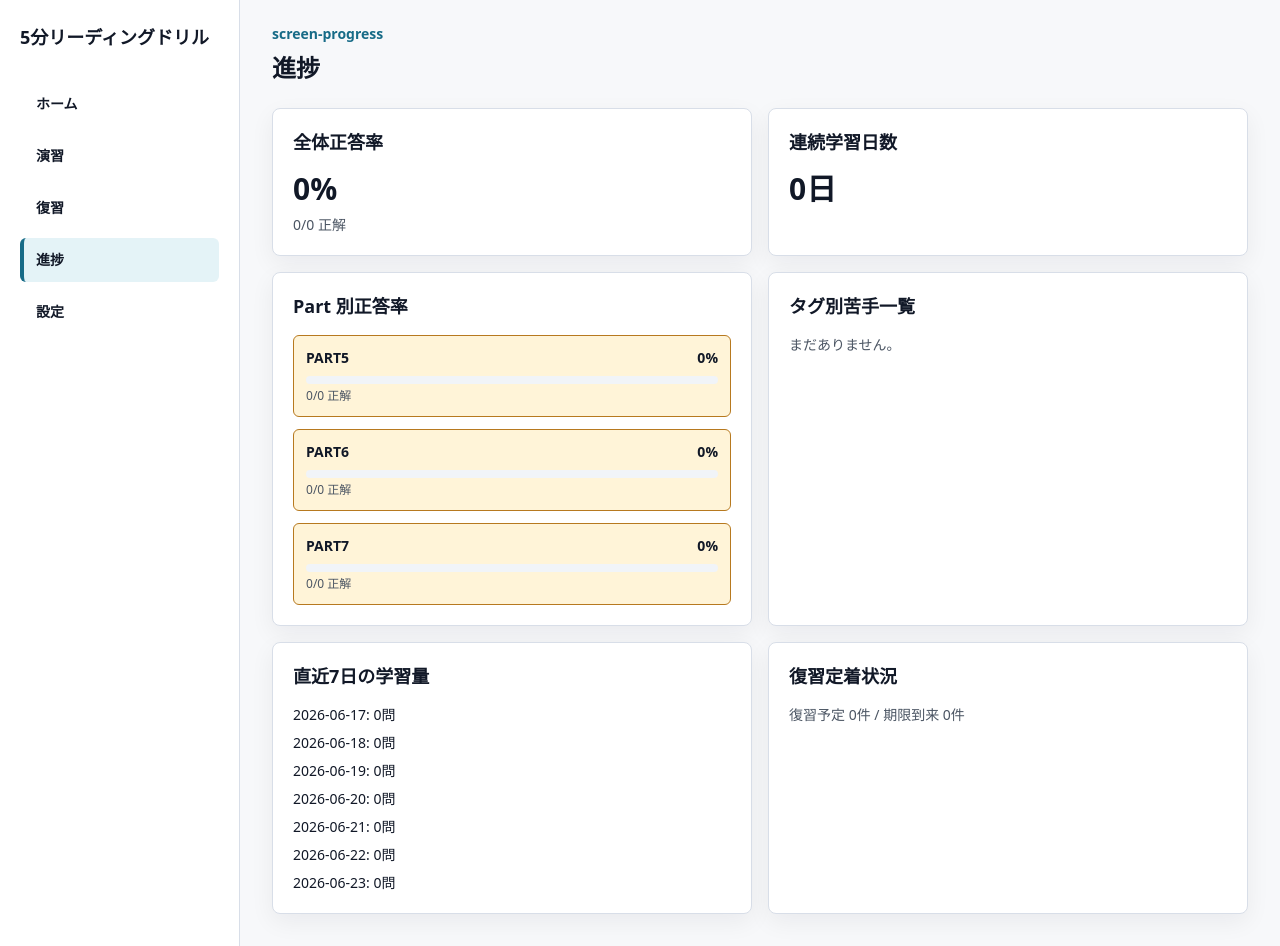
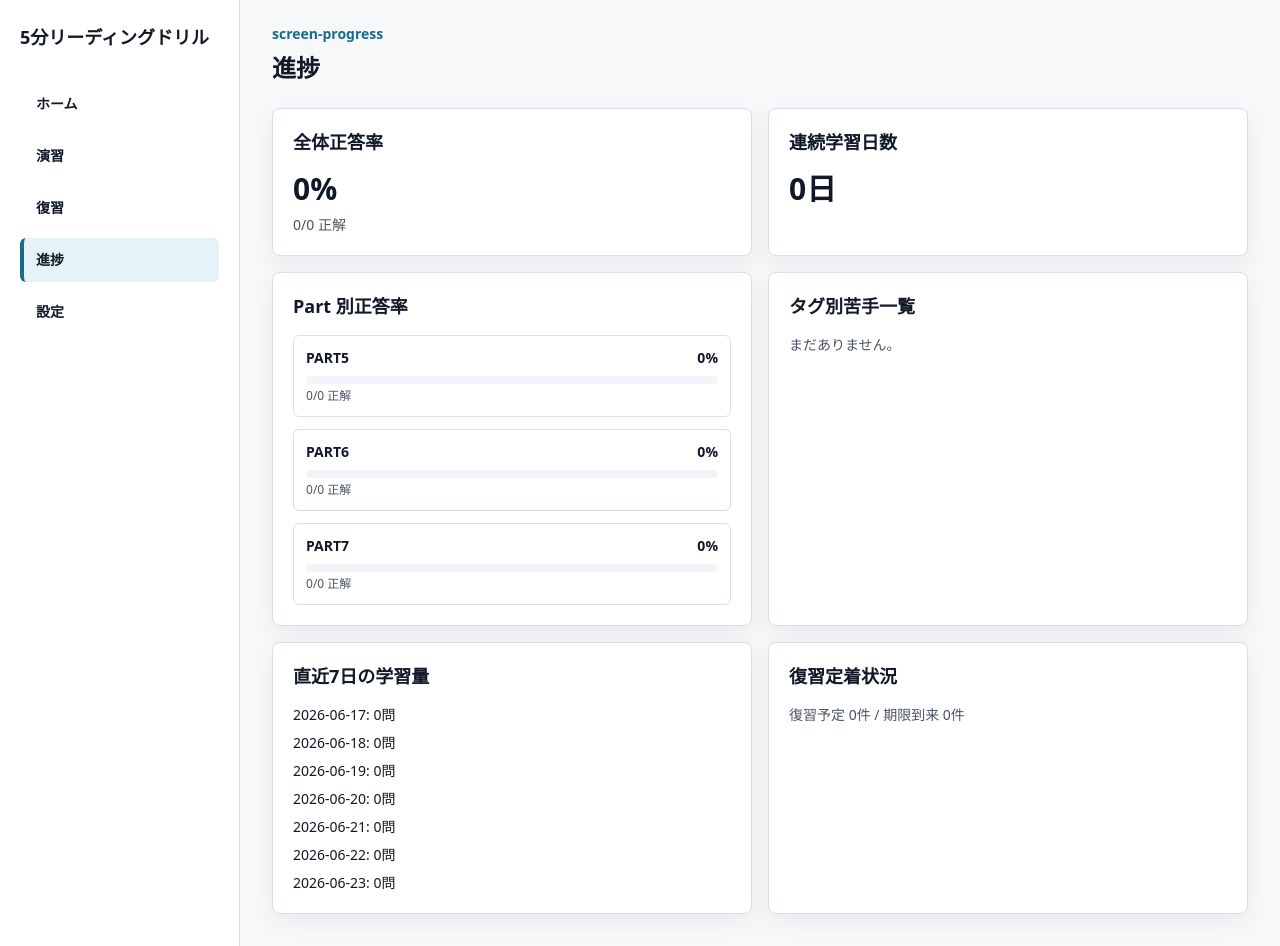
Before and after one commit to komavideo/nextjs-toeic, a Next.js app in the folder web/: page /progress in a window 1280 px wide. Built offline with nearby package versions, Linux system fonts and the light colour scheme.

Commit message:
fix: 進捗表示と復習予定追加数のロジック不具合を修正

```diff
--- a/web/components/practice/PracticeClient.tsx
+++ b/web/components/practice/PracticeClient.tsx
@@ -307,7 +307,12 @@ export function PracticeClient() {
         const { [srsResult.questionId]: _removed, ...restSrs } = nextProgress.srs;
         nextProgress = { ...nextProgress, srs: restSrs };
       } else {
-        reviewScheduledCount += 1;
+        // 既に SRS 登録済みの問題は「追加」ではなく再スケジュールのため、
+        // 新規に復習予定へ登録される問題のみをカウントする。
+        if (!(answer.questionId in nextProgress.srs)) {
+          reviewScheduledCount += 1;
+        }
+
         nextProgress = {
           ...nextProgress,
           srs: {
--- a/web/components/progress/PartPerformance.tsx
+++ b/web/components/progress/PartPerformance.tsx
@@ -5,12 +5,19 @@ type PartPerformanceProps = {
 };
 
 export function PartPerformance({ statistics }: PartPerformanceProps) {
-  const lowestAccuracy = Math.min(...statistics.map((statistic) => statistic.accuracy));
+  // 未回答（answered === 0）の Part は accuracy が 0 となり「最も苦手」と誤判定されるため、
+  // 回答実績のある Part のみを最低正答率の比較対象にする。
+  const answeredStatistics = statistics.filter((statistic) => statistic.answered > 0);
+  const lowestAccuracy =
+    answeredStatistics.length > 0
+      ? Math.min(...answeredStatistics.map((statistic) => statistic.accuracy))
+      : Number.NaN;
 
   return (
     <div className="grid gap-3">
       {statistics.map((statistic) => {
-        const highlighted = statistic.accuracy === lowestAccuracy;
+        const highlighted =
+          statistic.answered > 0 && statistic.accuracy === lowestAccuracy;
 
         return (
           <a
```
